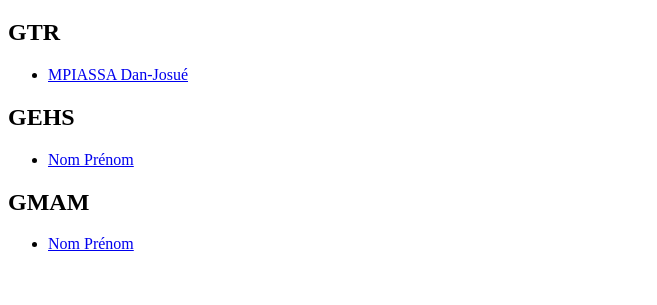
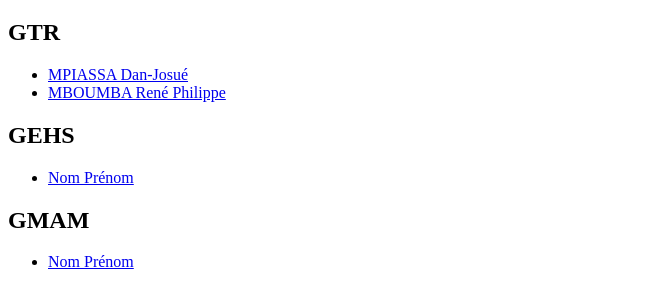
Before and after one commit to estl2023/CV, a plain HTML site: page index.html in a window 1280 px wide. Shown: the part 61-366 px from the top of the page, without its empty margins (0-657 px from the left). Drawn offline with Linux system fonts and the light colour scheme.

Commit message:
Update index.html

```diff
--- a/index.html
+++ b/index.html
@@ -9,6 +9,7 @@
     <ul>
         <!-- Remplacez "Nom", "Prénom" et "#" par les informations réelles de chaque étudiant -->
         <li><a href="mdan.html">MPIASSA Dan-Josué</a></li>
+        <li><a href="mrene.html">MBOUMBA René Philippe</a></li>
         <!-- Répétez la ligne ci-dessus pour chaque étudiant de la filière GTR -->
     </ul>
 
```
